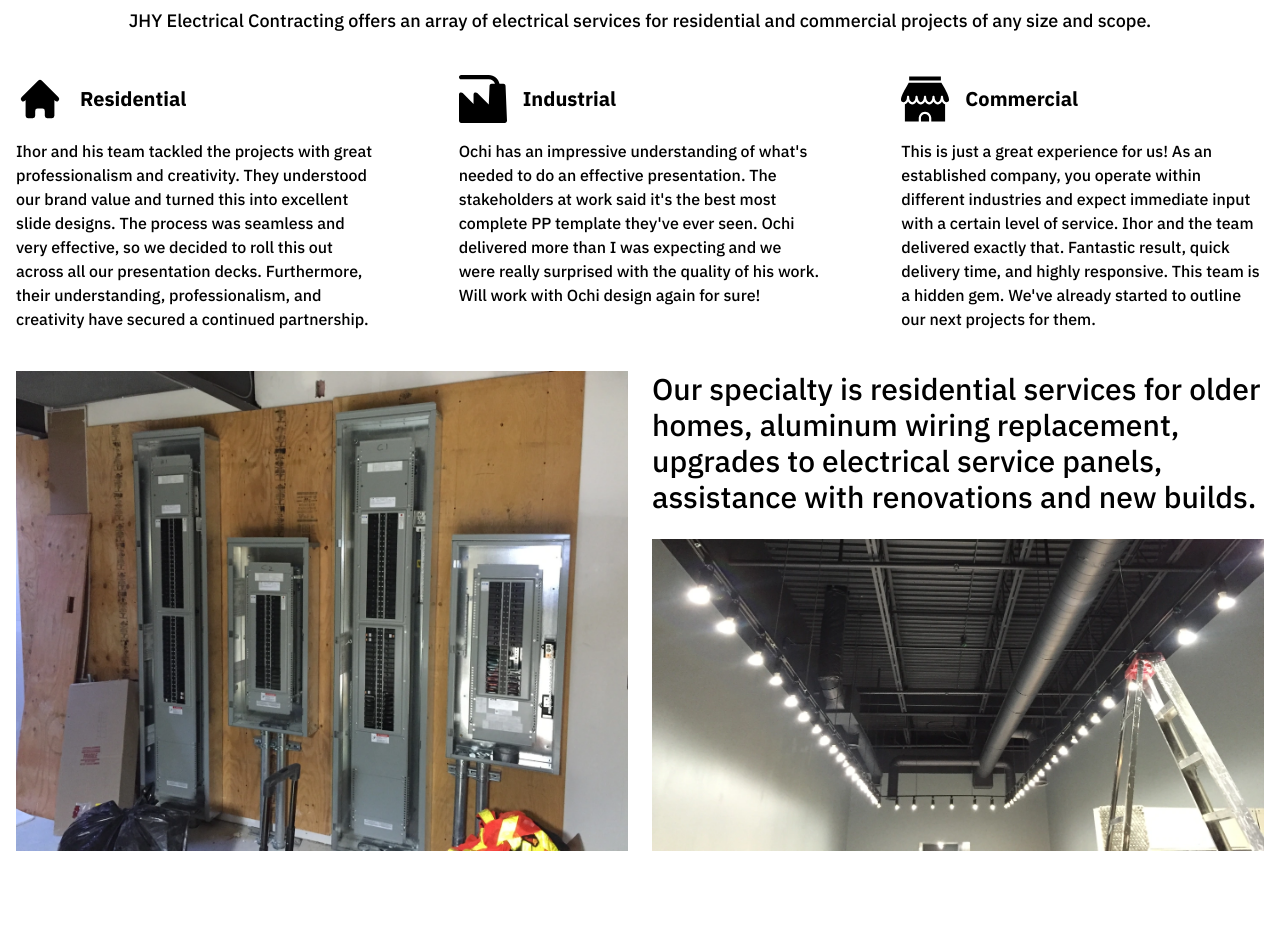
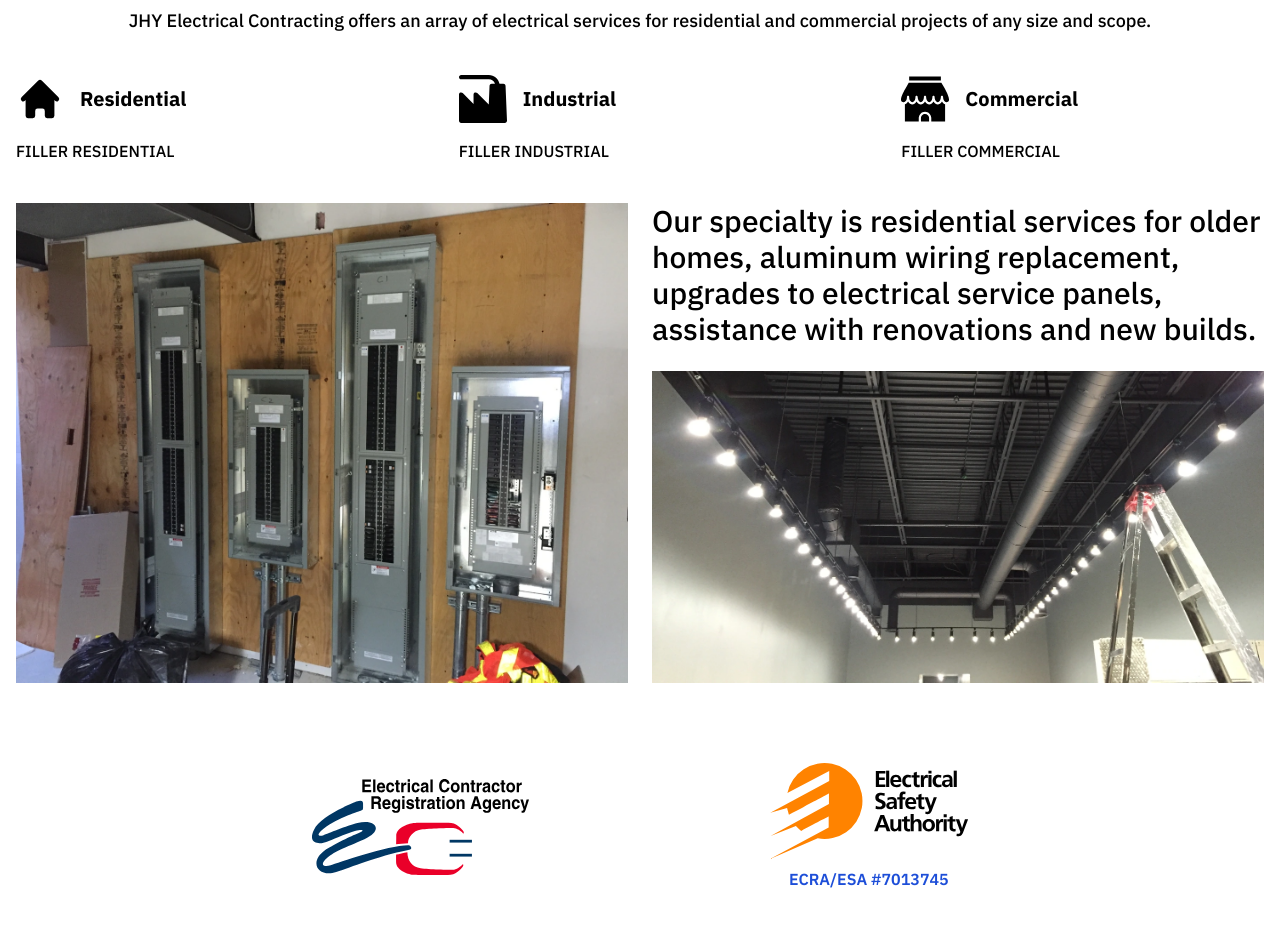
Before and after one commit to Lucien950/jhy-electrical, a Next.js app: page /services in a window 1280 px wide. Shown: the part 1480-2409 px from the top of the page. Built offline with nearby package versions, Linux system fonts and the light colour scheme.

Commit message:
services page requests

```diff
--- a/pages/services.tsx
+++ b/pages/services.tsx
@@ -54,21 +54,21 @@
 							{<ResidentialIcon className="w-12 h-12" />}
 							<h3 className="font-bold text-xl">Residential</h3>
 						</div>
-						<p>Ihor and his team tackled the projects with great professionalism and creativity. They understood our brand value and turned this into excellent slide designs. The process was seamless and very effective, so we decided to roll this out across all our presentation decks. Furthermore, their understanding, professionalism, and creativity have secured a continued partnership.</p>
+						<p>FILLER RESIDENTIAL</p>
 					</div>
 					<div className="flex-1">
 						<div className="flex items-center gap-x-4 mb-4">
 							{<IndustrialIcon className="w-12 h-12" />}
 							<h3 className="font-bold text-xl">Industrial</h3>
 						</div>
-						<p>Ochi has an impressive understanding of what&apos;s needed to do an effective presentation. The stakeholders at work said it&apos;s the best most complete PP template they&apos;ve ever seen. Ochi delivered more than I was expecting and we were really surprised with the quality of his work. Will work with Ochi design again for sure!</p>
+						<p>FILLER INDUSTRIAL</p>
 					</div>
 					<div className="flex-1">
 						<div className="flex items-center gap-x-4 mb-4">
 							{<CommercialIcon className="w-12 h-12" />}
 							<h3 className="font-bold text-xl">Commercial</h3>
 						</div>
-						<p>This is just a great experience for us! As an established company, you operate within different industries and expect immediate input with a certain level of service. Ihor and the team delivered exactly that. Fantastic result, quick delivery time, and highly responsive. This team is a hidden gem. We&apos;ve already started to outline our next projects for them.</p>
+						<p>FILLER COMMERCIAL</p>
 					</div>
 				</div>
 
@@ -89,7 +89,10 @@
 				<div>
 					<div className="flex flex-col md:flex-row items-center justify-around max-w-4xl mx-auto my-10">
 						<img src="erca.svg" alt="" className="h-24 max-w-[50%]" />
-						<img src="esa.svg" alt="" className="h-24 max-w-[50%]" />
+						<div className="max-w-[50%]">
+							<img src="esa.svg" alt="" className="h-24" />
+							<p className="font-semibold text-center mt-2 text-blue-700">ECRA/ESA #7013745</p>
+						</div>
 					</div>
 					<p className="text-medium text-center">We are proud to be licensed by the ECRA/ESA to offer residential andcommercial services in the Ottawa Area and with a full team of qualified electricians.</p>
 				</div>
```
